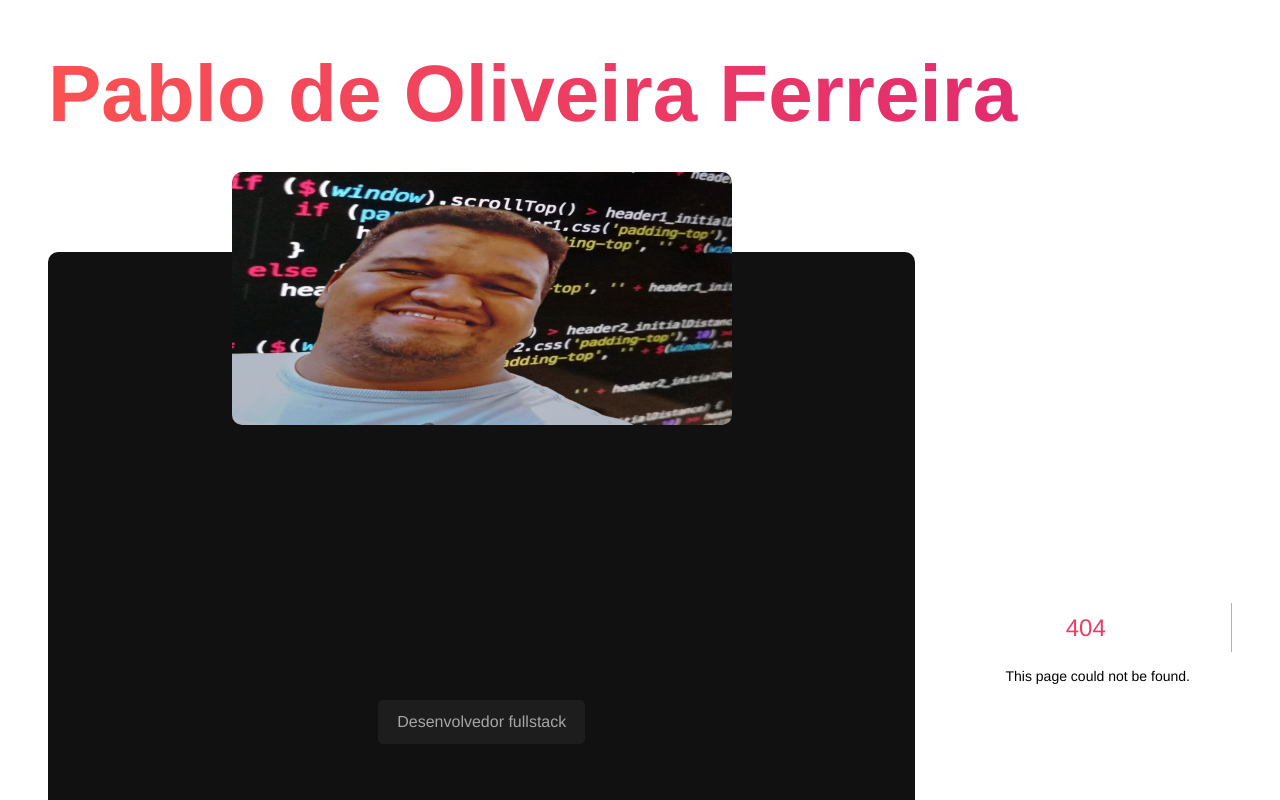
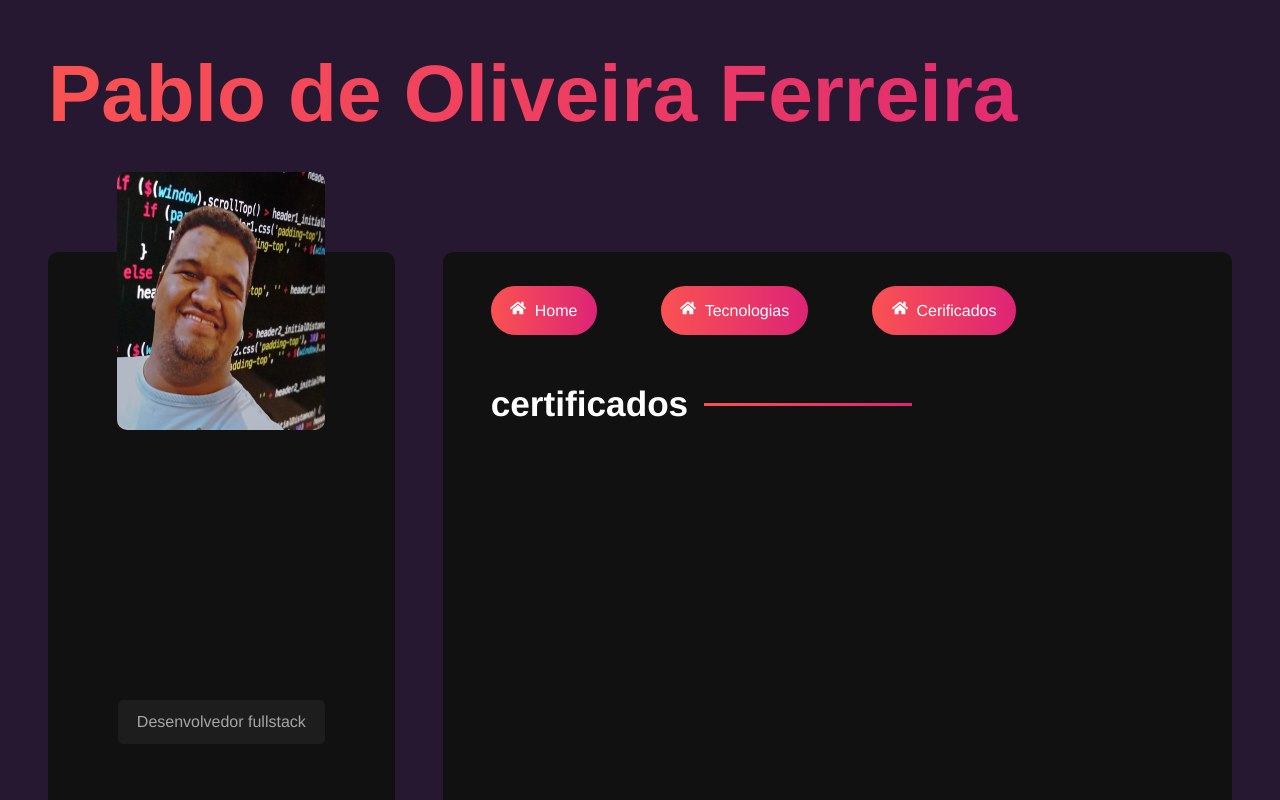
Before and after one commit to pablo-oliveiraDev/PabloDeOliveiraFerreira, a Next.js app: page /certificates in a window 1280 px wide. Before the commit this address had no page. Shown: the top 800 px of the page. Built offline with nearby package versions, Linux system fonts and the light colour scheme.

Commit message:
modificado about

```diff
--- a/src/components/MainContent.jsx
+++ b/src/components/MainContent.jsx
@@ -15,17 +15,17 @@
     url: '/technologies',
   },
   {
-    name: 'Home',
+    name: 'Cerificados',
     icon: <IconsApp.FaHome />,
-    url: '/',
+    url: '/certificates',
   },
 ]
 
 const mainContent = ({ children }) => {
   return (
     <main id={styles.mainContent}>
-      {btnApp.map((btn) =>
-        <Link href={btn.url} className={styles.btn}>
+      {btnApp.map((btn,index) =>
+        <Link key={index} href={btn.url} className={styles.btn}>
           {btn.icon}<span>{btn.name}</span>
         </Link>
       )}
--- a/src/components/Sidebar.jsx
+++ b/src/components/Sidebar.jsx
@@ -1,11 +1,14 @@
-import avatar from '../../public/image/perfilFundo.png'
-import Image from 'next/image'
-import SocialNetWorks from './SocialNetWorks'
-import InformationContainer from './InformationContainer'
-import styles from '../styles/components/sidebar.module.sass'
+import avatar from '../../public/image/perfilFundo.png';
+import Image from 'next/image';
+import SocialNetWorks from './SocialNetWorks';
+import InformationContainer from './InformationContainer';
+import styles from '../styles/components/sidebar.module.sass';
+
 
 
 function Sidebar() {
+
+
     return (
         <aside id={styles.sidebar}>
             <Image
@@ -16,7 +19,14 @@
             <p className={styles.title}>Desenvolvedor fullstack</p>
             <SocialNetWorks />
             <InformationContainer />
-            <a href="" className={styles.btn}>Download Currículo</a>
+            <a href='https://mega.nz/file/IBU2DTSS#-kazYVGcK9Oy-mFBjiIxm9DKMRpXfUfl1wLcybrnie4'
+            target='_blank'
+            rel='noopener noreferrer'
+            className={styles.btn}
+            >
+                Download Currículo
+            </a>
+
         </aside>
     )
 }
--- /dev/null
+++ b/src/pages/certificates/index.jsx
@@ -0,0 +1,13 @@
+import MainContent from '@/components/MainContent';
+
+const Ceritficates = () => {
+  return (
+    <MainContent>
+      <h2>certificados
+
+      </h2>
+    </MainContent>
+  )
+}
+
+export default Ceritficates
--- a/src/styles/components/maincontent.module.sass
+++ b/src/styles/components/maincontent.module.sass
@@ -6,6 +6,14 @@
     flex: 2 1 0
     border-radius: $container-border-radius
     padding: 3rem
+
+    img
+        max-width: 30%
+        height: 25%
+        border-radius: 50%
+        margin-left: 35%
+        top: -5rem
+        margin-bottom: 4rem
 
     section
         display: flex
@@ -23,6 +31,9 @@
         &:after
             @include gradient-border
 
+    h3
+        color: $text-color
+
     p
         color: $text-color-secondary
         margin-bottom: 1rem
@@ -31,7 +42,7 @@
     .btn
         align-self: flex-start
         @include btn
-        gap: 1rem
+        gap: 2rem
         margin-left: 4rem
         margin-bottom: 80px
         &:first-child
```
Also changed, not shown: src/components/AboutContainer.jsx (+11 -3 lines).
